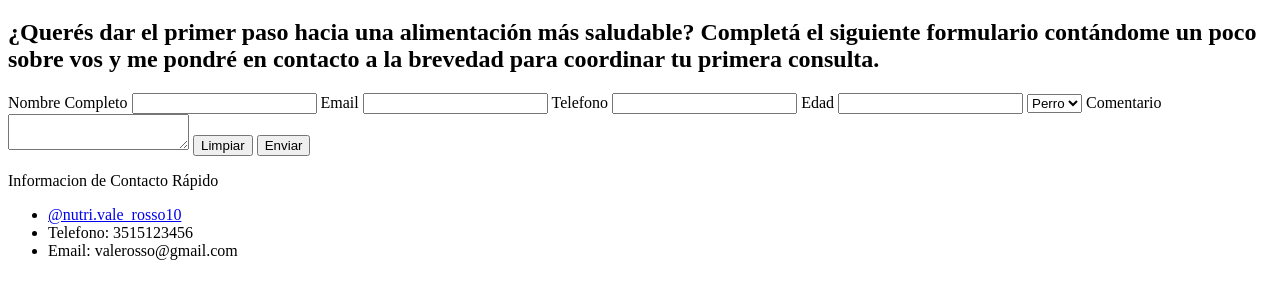
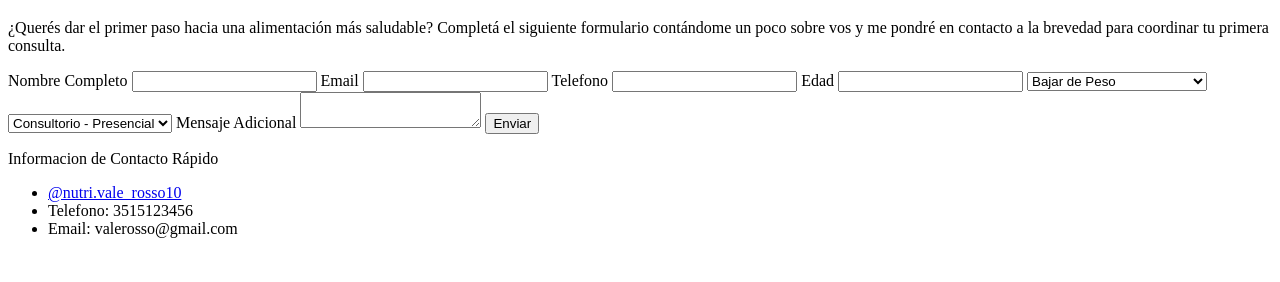
Before and after one commit to JoacoSM18/AplicacionesWebI-Actividades, a plain HTML site: page Aplicaciones Web I - Actividad 5/formcontacto.html in a window 1280 px wide. Shown: the part 518-800 px from the top of the page. Drawn offline with Linux system fonts and the light colour scheme.

Commit message:
Listo Actividad 5

```diff
--- a/Aplicaciones Web I - Actividad 5/formcontacto.html
+++ b/Aplicaciones Web I - Actividad 5/formcontacto.html
@@ -23,9 +23,9 @@
         <h1>
             Lic. Valentina Rosso — Nutrición y Bienestar
         </h1>
-        <h2>
+        <p>
             ¿Querés dar el primer paso hacia una alimentación más saludable? Completá el siguiente formulario contándome un poco sobre vos y me pondré en contacto a la brevedad para coordinar tu primera consulta.
-        </h2>
+        </p>
         <form action="./formcontacto.html" method="post">
             <label for="id_nombrecompleto">
                 Nombre Completo
@@ -42,24 +42,35 @@
             <label for="id_edad">
                 Edad
             </label>
-            <input type="text" name="edad" id="id_edad">
+            <input type="number" name="edad" id="id_edad">
             <select name="motivoconsulta" id="id_motivoconsulta">
-                <option value="perro">
-                    Perro
+                <option value="bajardepeso">
+                    Bajar de Peso
                 </option>
-                <option value="gato">
-                    Gato
+                <option value="nutriciondeportiva">
+                    Nutrición Deportiva
                 </option>
-                <option value="ave">
-                    Ave
+                <option value="alimentaciónconsciente">
+                    Alimentacion Consciente
+                </option>
+                 <option value="seguimientoporpatologia">
+                    Seguimiento por Patología
+                </option>
+                 <option value="otro">
+                    Otro
                 </option>
             </select>
-            <label for="id_comentario">Comentario</label>
-            <textarea name="comentario" id="id_comentario">
+            <select name="modalidad" id="id_modalidad">
+                <option value="consultoriopresencial">
+                    Consultorio - Presencial
+                </option>
+                <option value="consultaonline">
+                    Consulta Online
+                </option>
+            </select>
+            <label for="id_mensajeadicional">Mensaje Adicional</label>
+            <textarea name="mensajeadicional" id="id_mensajeadicional">
             </textarea>
-            <button type="reset">
-                Limpiar
-            </button>
             <button type="submit">
                 Enviar
             </button>
```
